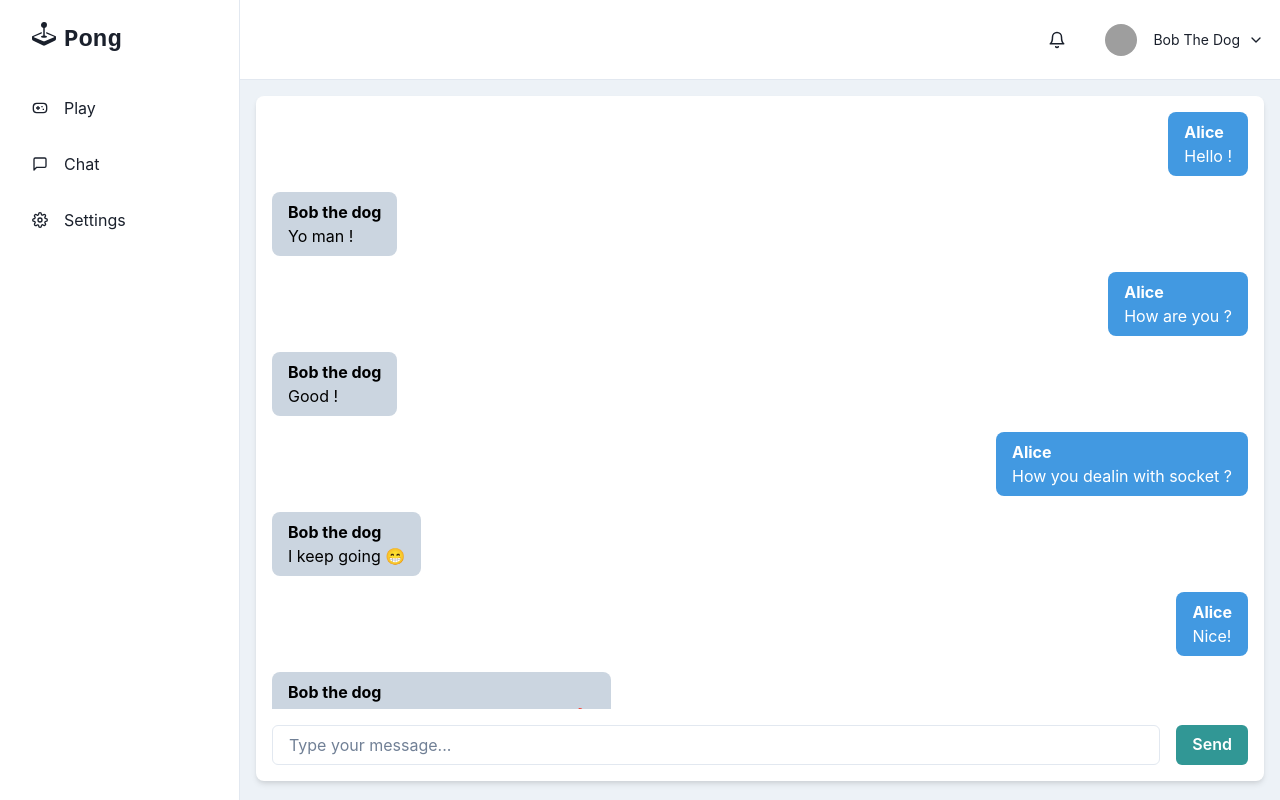
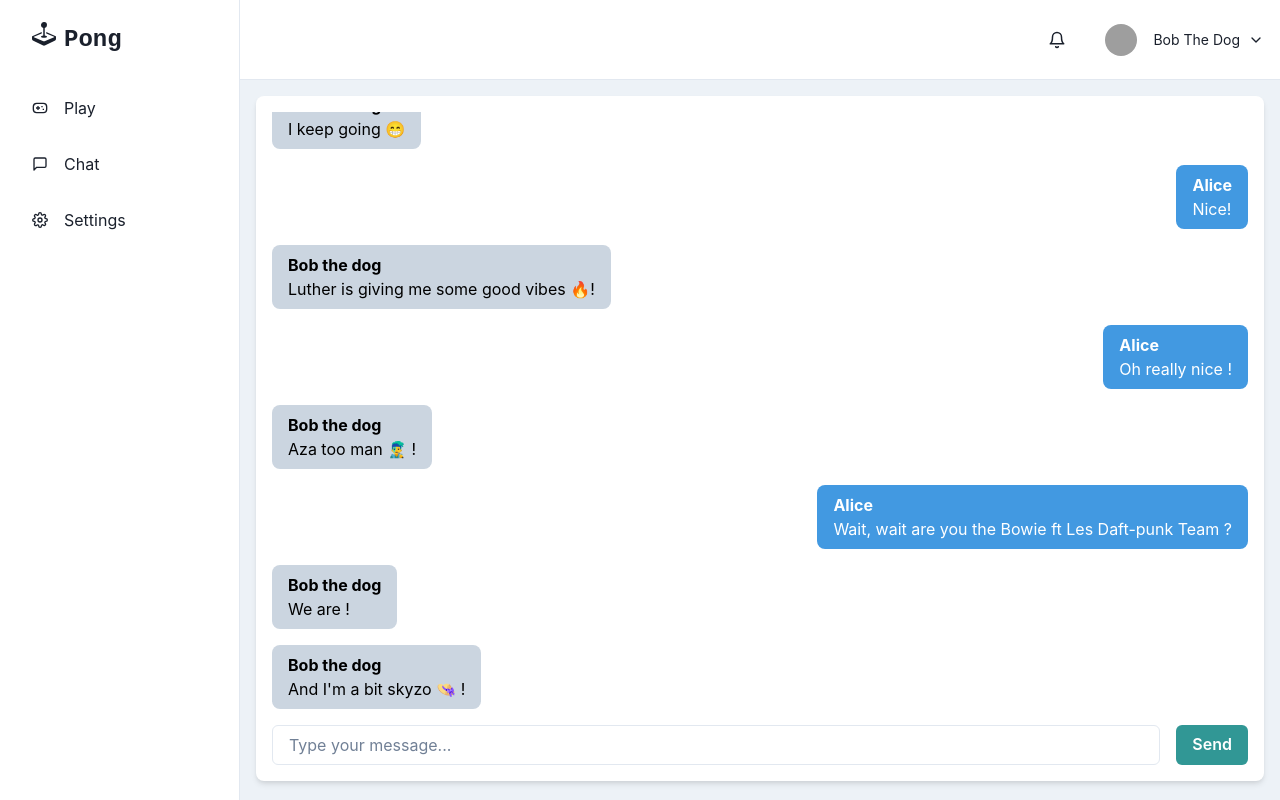
Before and after one commit to Luthernmr/ft_transcendence, a React (Vite) app in the folder frontend/: page /Chat in a window 1280 px wide. Built offline with nearby package versions, Linux system fonts and the light colour scheme; grey boxes are pictures that could not be loaded.

Commit message:
update chatComponent to display last message first [front only]

```diff
--- a/frontend/src/components/Chat.tsx
+++ b/frontend/src/components/Chat.tsx
@@ -1,4 +1,4 @@
-import React, { useState } from 'react';
+import React, { useState, useEffect, useRef } from "react";
 import {
   Box,
   VStack,
@@ -8,7 +8,7 @@ import {
   Button,
   Flex,
   Spacer,
-} from '@chakra-ui/react';
+} from "@chakra-ui/react";
 
 interface Message {
   sender: string;
@@ -37,14 +37,14 @@ interface MessageItemProps {
 }
 
 const MessageItem: React.FC<MessageItemProps> = ({ sender, content }) => {
-  const isSentByMe = sender === 'Alice';
+  const isSentByMe = sender === "Alice";
 
   return (
     <Flex width="100%">
       {isSentByMe ? <Spacer /> : null}
       <Box
-        bg={isSentByMe ? 'blue.400' : 'gray.300'}
-        color={isSentByMe ? 'white' : 'black'}
+        bg={isSentByMe ? "blue.400" : "gray.300"}
+        color={isSentByMe ? "white" : "black"}
         borderRadius="lg"
         px={4}
         py={2}
@@ -59,12 +59,21 @@ const MessageItem: React.FC<MessageItemProps> = ({ sender, content }) => {
 };
 
 const ChatComponent: React.FC = () => {
-  const [inputValue, setInputValue] = useState('');
+  const [inputValue, setInputValue] = useState("");
+  const [messages, setMessages] = useState<Message[]>(exampleMessages);
+  const chatRef = useRef<HTMLDivElement>(null);
 
   const sendMessage = () => {
-    console.log('Message sent:', inputValue);
-    setInputValue('');
+    console.log("Message sent:", inputValue);
+    setInputValue("");
   };
+
+  useEffect(() => {
+    // Scroll to the bottom of the chat box when new messages are added
+    if (chatRef.current) {
+      chatRef.current.scrollTop = chatRef.current.scrollHeight;
+    }
+  }, [messages]);
 
   return (
     <Flex
@@ -72,19 +81,18 @@ const ChatComponent: React.FC = () => {
       borderRadius="lg"
       p={4}
       boxShadow="md"
-      h="calc(100vh - 115px)"
+      h="calc(100vh - 115px)" // Subtract 20px for the mobile navigation bar
+      w="100%"
       direction="column"
       justify="space-between"
     >
-      <VStack spacing={4} align="start" overflowY="auto" flex="1">
-        {exampleMessages.map((msg, index) => (
-          <MessageItem
-            key={index}
-            sender={msg.sender}
-            content={msg.content}
-          />
-        ))}
-      </VStack>
+      <Box flex="1" overflowY="auto" ref={chatRef}>
+        <VStack spacing={4} align="start">
+          {messages.map((msg, index) => (
+            <MessageItem key={index} sender={msg.sender} content={msg.content} />
+          ))}
+        </VStack>
+      </Box>
       <HStack spacing={4} mt={4}>
         <Input
           value={inputValue}
```
